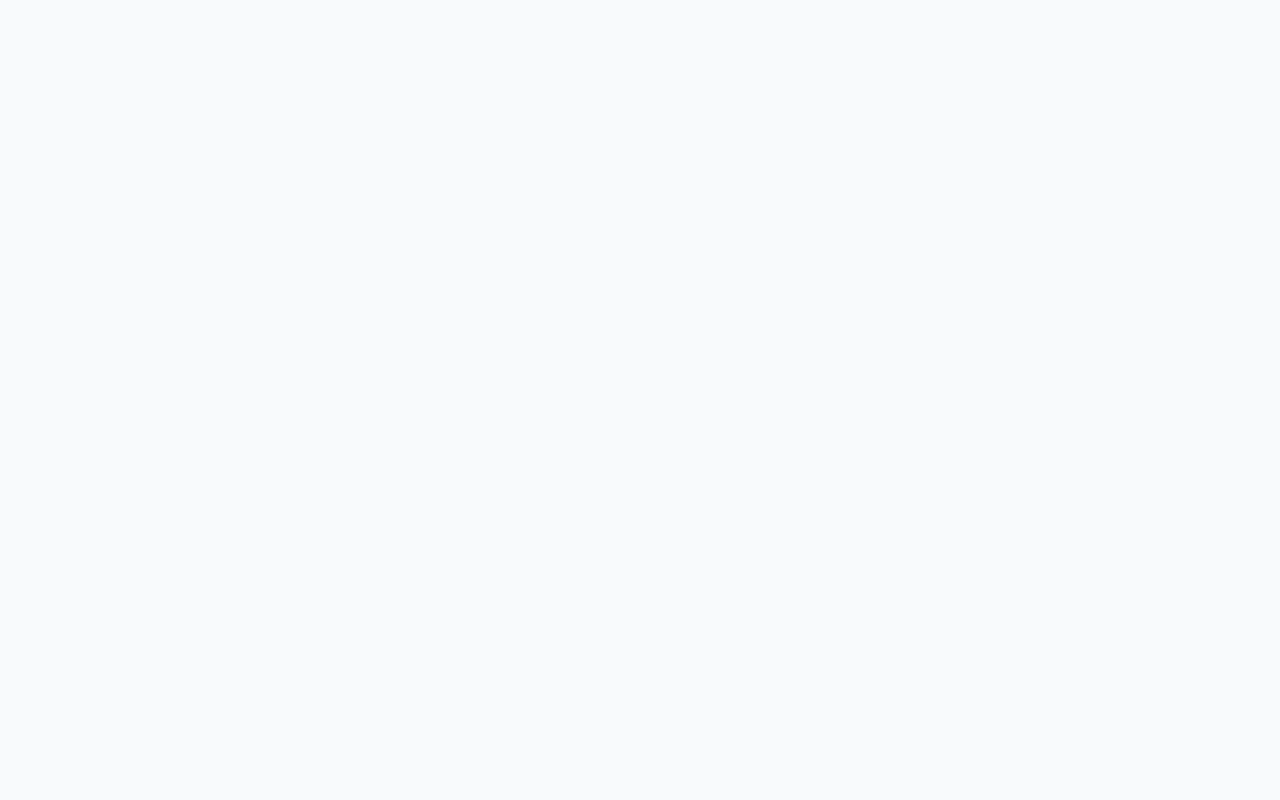
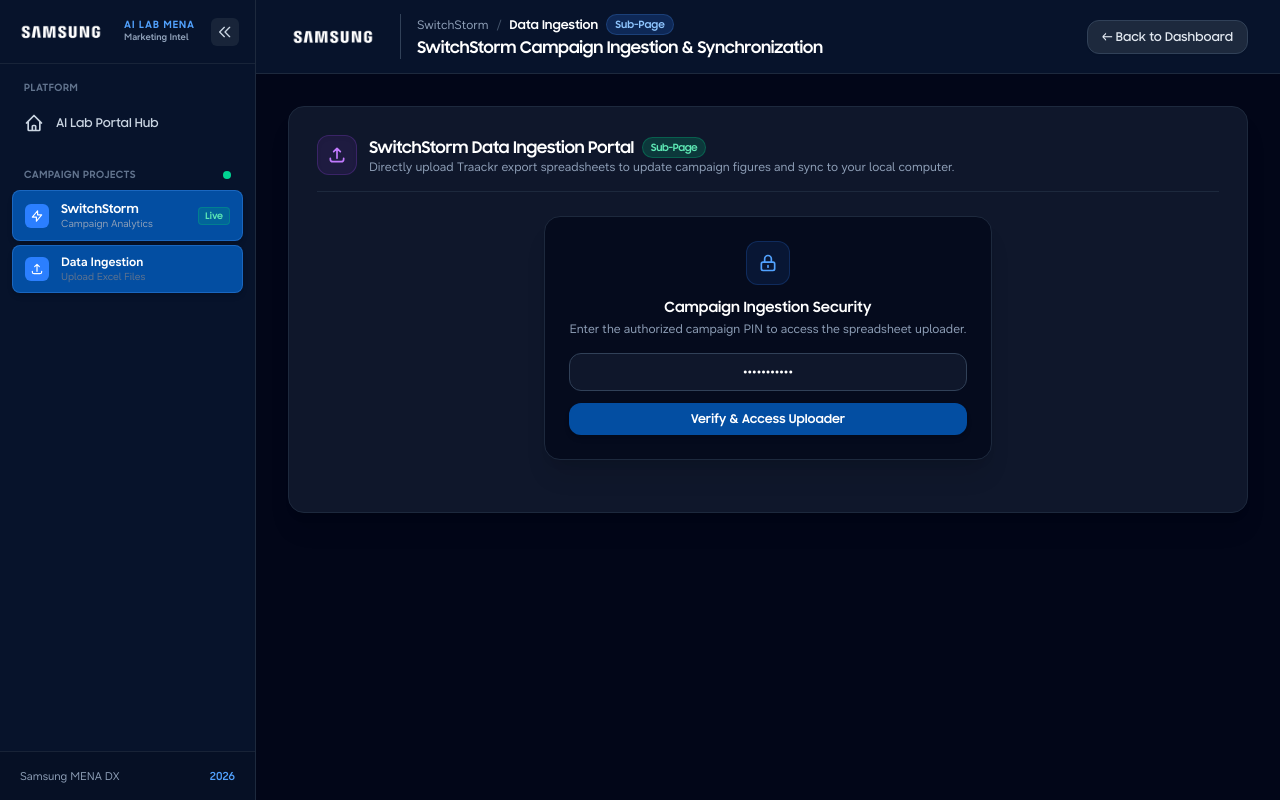
Before and after one commit to ai-lab-mena/mena-ai-lab-switchstorm, a Next.js app: page /switchstorm/upload in a window 1280 px wide. Before the commit this address had no page. Built offline with nearby package versions, Linux system fonts and the light colour scheme.

Commit message:
Deploy Data Ingestion as a dedicated sub-page under /switchstorm/upload

```diff
--- a/src/app/switchstorm/page.tsx
+++ b/src/app/switchstorm/page.tsx
@@ -4,7 +4,6 @@
 import Image from "next/image";
 import Link from "next/link";
 import SubsidiaryMap from "./SubsidiaryMap";
-import DataIngestionPanel from "./DataIngestionPanel";
 
 interface GroupKPI {
   Category: string;
@@ -59,7 +58,7 @@
   const [selectedCategory, setSelectedCategory] = useState<string>("Overall");
   const [selectedPlatform, setSelectedPlatform] = useState<string>("All");
   const [selectedSubsidiary, setSelectedSubsidiary] = useState<string>("All");
-  const [activeTab, setActiveTab] = useState<"groups" | "videos" | "ingestion">("groups");
+  const [activeTab, setActiveTab] = useState<"groups" | "videos">("groups");
   const [viewMode, setViewMode] = useState<"top10" | "all">("top10");
   const [searchQuery, setSearchQuery] = useState<string>("");
   const [visibleCount, setVisibleCount] = useState<number>(24);
@@ -90,13 +89,6 @@
 
   useEffect(() => {
     fetchData();
-    if (typeof window !== "undefined") {
-      const p = new URLSearchParams(window.location.search);
-      const tabParam = p.get("tab");
-      if (tabParam === "upload" || tabParam === "ingestion") {
-        setActiveTab("ingestion");
-      }
-    }
     const interval = setInterval(fetchData, 30000);
     return () => clearInterval(interval);
   }, []);
@@ -458,20 +450,16 @@
                 {data?.run_date || "Live"} • {lastRefreshed || "Synced"}
               </p>
             </div>
-            <button
-              onClick={() => setActiveTab("ingestion")}
-              className={`flex items-center gap-1 sm:gap-1.5 rounded-lg px-2.5 py-1.5 text-[11px] sm:text-xs font-semibold transition-all shadow-xs ${
-                activeTab === "ingestion"
-                  ? "bg-purple-600 text-white shadow-purple-500/20"
-                  : "bg-slate-800 hover:bg-slate-700 text-slate-200 hover:text-white border border-slate-700"
-              }`}
-              title="Upload new Traackr Excel files"
+            <Link
+              href="/switchstorm/upload"
+              className="flex items-center gap-1 sm:gap-1.5 rounded-lg bg-slate-800 hover:bg-slate-700 px-2.5 py-1.5 text-[11px] sm:text-xs font-semibold text-slate-200 hover:text-white border border-slate-700 transition-all shadow-xs"
+              title="Open SwitchStorm Data Ingestion Sub-Page"
             >
               <svg className="h-3 w-3 sm:h-3.5 sm:w-3.5 text-purple-400" fill="none" viewBox="0 0 24 24" stroke="currentColor">
                 <path strokeLinecap="round" strokeLinejoin="round" strokeWidth={2} d="M4 16v1a3 3 0 003 3h10a3 3 0 003-3v-1m-4-8l-4-4m0 0L8 8m4-4v12" />
               </svg>
-              <span>Data Ingestion</span>
-            </button>
+              <span>Upload Portal</span>
+            </Link>
             <button
               onClick={fetchData}
               disabled={loading}
@@ -640,19 +628,6 @@
                 <path strokeLinecap="round" strokeLinejoin="round" strokeWidth={2} d="M21 12a9 9 0 11-18 0 9 9 0 0118 0z" />
               </svg>
               Top Performing Content
-            </button>
-            <button
-              onClick={() => setActiveTab("ingestion")}
-              className={`flex items-center gap-1.5 sm:gap-2 rounded-lg px-3 sm:px-4 py-2 text-xs sm:text-sm font-semibold transition-all ${
-                activeTab === "ingestion"
-                  ? "bg-[#034EA2] text-white shadow-sm"
-                  : "bg-white text-slate-600 hover:bg-slate-200 hover:text-slate-900 border border-slate-200"
-              }`}
-            >
-              <svg className="h-4 w-4" fill="none" viewBox="0 0 24 24" stroke="currentColor">
-                <path strokeLinecap="round" strokeLinejoin="round" strokeWidth={2} d="M4 16v1a3 3 0 003 3h10a3 3 0 003-3v-1m-4-8l-4-4m0 0L8 8m4-4v12" />
-              </svg>
-              Data Ingestion
             </button>
           </div>
 
@@ -1121,13 +1096,6 @@
             </div>
           </div>
         )}
-
-        {/* TAB 3: DATA INGESTION & LOCAL SYNC (SUB-PAGE) */}
-        {activeTab === "ingestion" && (
-          <div className="space-y-6">
-            <DataIngestionPanel />
-          </div>
-        )}
       </main>
     </div>
   );
--- a/src/app/switchstorm/upload/page.tsx
+++ b/src/app/switchstorm/upload/page.tsx
@@ -1,5 +1,61 @@
-import { redirect } from "next/navigation";
+"use client";
 
-export default function UploadRedirectPage() {
-  redirect("/switchstorm?tab=upload");
+import React from "react";
+import Link from "next/link";
+import Image from "next/image";
+import DataIngestionPanel from "../DataIngestionPanel";
+
+export default function SwitchStormUploadSubPage() {
+  return (
+    <div className="min-h-screen bg-slate-950 text-slate-100 flex flex-col">
+      {/* 1. SwitchStorm Sub-Page Header */}
+      <header className="border-b border-slate-800 bg-[#07132b] px-4 sm:px-8 py-3.5 sticky top-0 z-40 backdrop-blur-md">
+        <div className="max-w-[1600px] mx-auto flex items-center justify-between gap-4">
+          <div className="flex items-center gap-4">
+            <Link href="/switchstorm" className="relative h-6 w-24 shrink-0 hover:opacity-90 transition-opacity">
+              <Image
+                src="/images/samsung_logo_white.png"
+                alt="Samsung Logo"
+                fill
+                priority
+                sizes="96px"
+                className="object-contain object-left"
+              />
+            </Link>
+
+            <div className="border-l border-slate-700 pl-4">
+              <div className="flex items-center gap-2">
+                <Link
+                  href="/switchstorm"
+                  className="text-xs text-slate-400 hover:text-white transition-colors"
+                >
+                  SwitchStorm
+                </Link>
+                <span className="text-xs text-slate-600">/</span>
+                <span className="text-xs font-bold text-white">Data Ingestion</span>
+                <span className="rounded-full bg-blue-500/20 px-2 py-0.5 text-[10px] font-bold text-blue-300 border border-blue-400/20">
+                  Sub-Page
+                </span>
+              </div>
+              <h1 className="text-sm sm:text-base font-bold text-white tracking-tight">
+                SwitchStorm Campaign Ingestion & Synchronization
+              </h1>
+            </div>
+          </div>
+
+          <Link
+            href="/switchstorm"
+            className="rounded-xl bg-slate-800 hover:bg-slate-700 px-3.5 py-2 text-xs font-semibold text-slate-200 hover:text-white transition-colors flex items-center gap-1.5 border border-slate-700 shadow-xs"
+          >
+            <span>← Back to Dashboard</span>
+          </Link>
+        </div>
+      </header>
+
+      {/* 2. Main Sub-Page Content */}
+      <main className="flex-1 max-w-[1200px] mx-auto w-full px-4 sm:px-8 py-6 sm:py-8">
+        <DataIngestionPanel />
+      </main>
+    </div>
+  );
 }
--- a/src/components/SidebarShell.tsx
+++ b/src/components/SidebarShell.tsx
@@ -185,9 +185,13 @@
 
               {/* Data Ingestion Link */}
               <Link
-                href="/switchstorm?tab=upload"
+                href="/switchstorm/upload"
                 onClick={() => setIsMobileOpen(false)}
-                className="group flex items-center justify-between px-3 py-2 rounded-lg text-xs font-semibold transition-all text-slate-400 hover:bg-slate-800 hover:text-white"
+                className={`group flex items-center justify-between px-3 py-2 rounded-lg text-xs font-semibold transition-all ${
+                  pathname === "/switchstorm/upload"
+                    ? "bg-[#034EA2] text-white shadow-md border border-blue-400/30"
+                    : "text-slate-400 hover:bg-slate-800 hover:text-white"
+                }`}
                 title="Data Ingestion Sub-Page"
               >
                 <div className="flex items-center gap-3 min-w-0">
```
